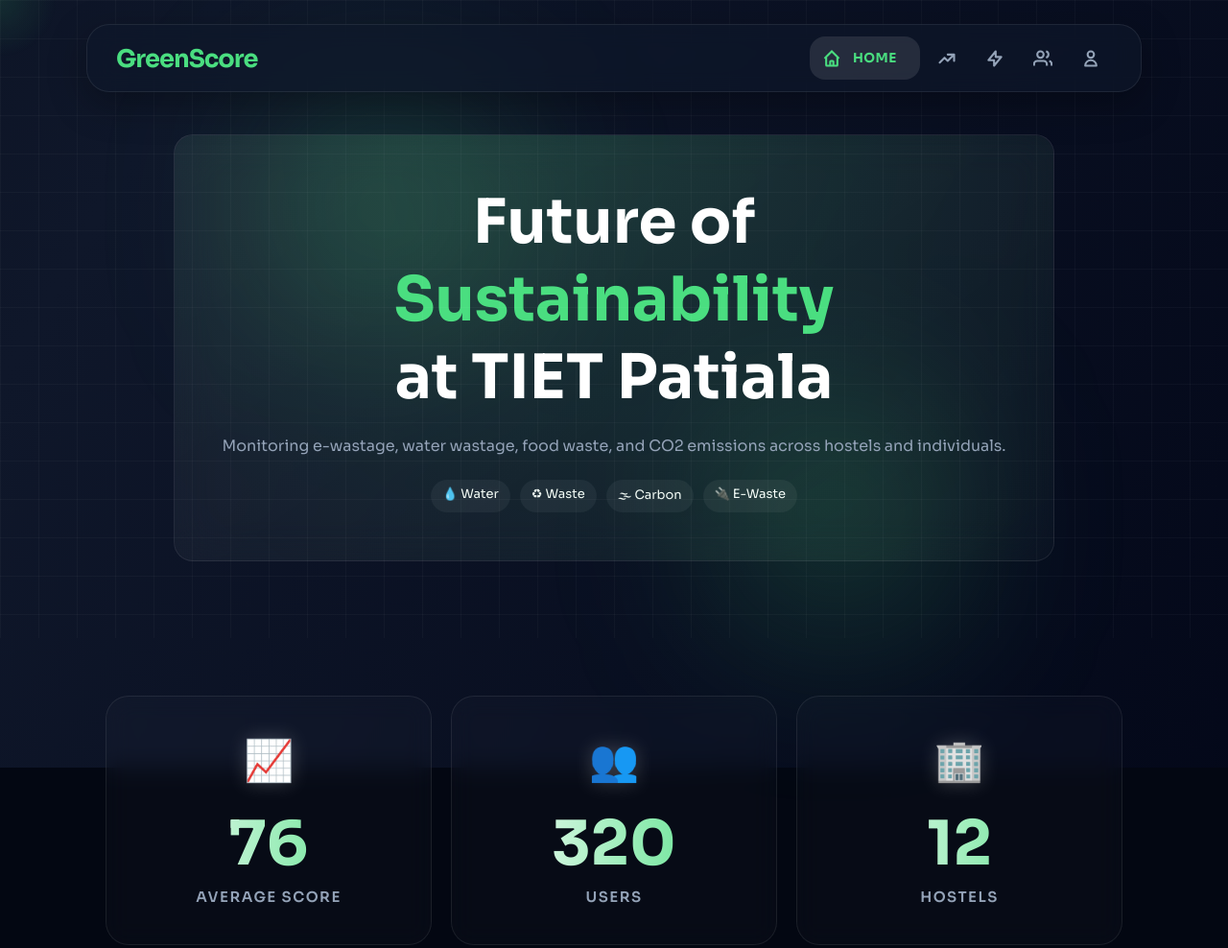
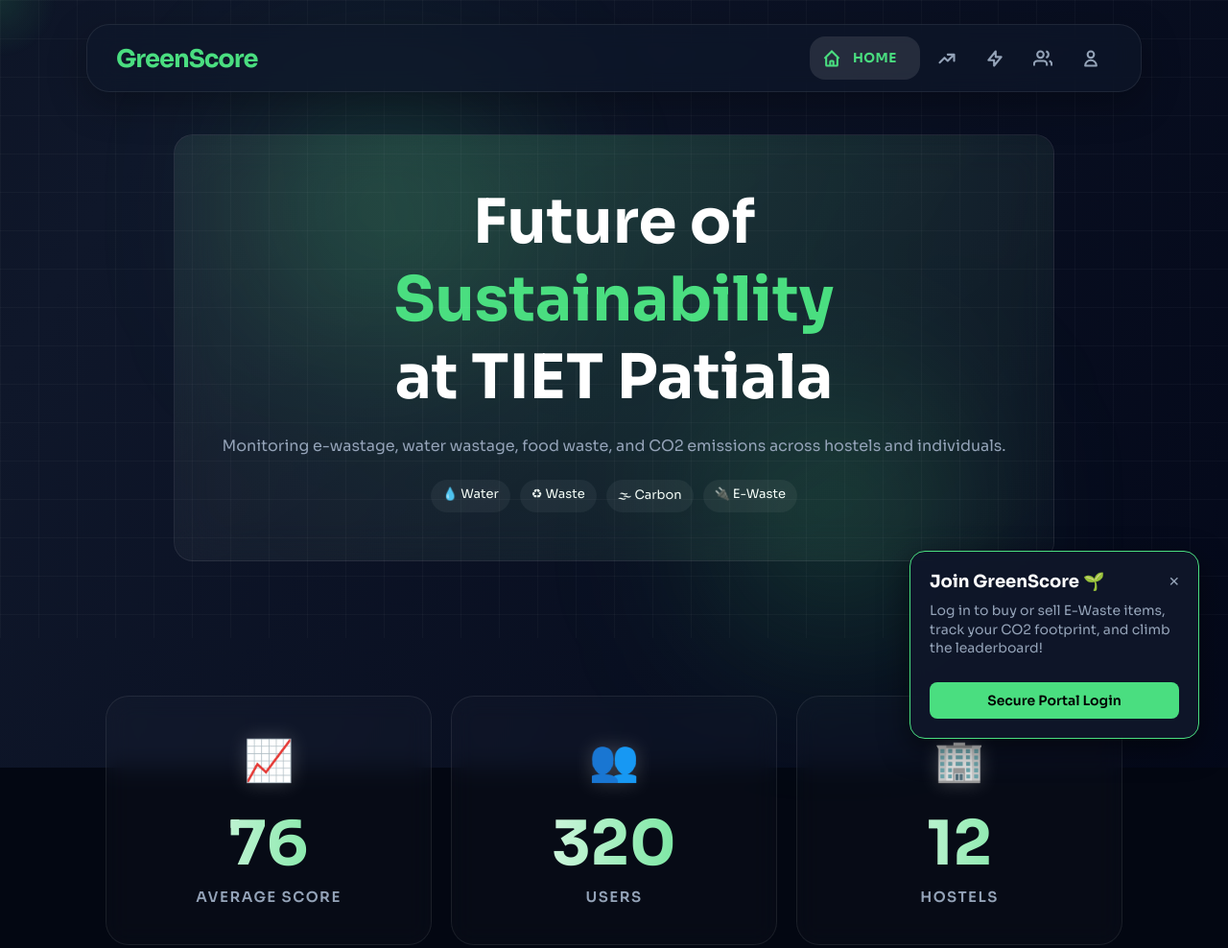
Before and after one commit to abhyudaysaksena06/Env_Pro_Full_Stack, a website: page Env_Pro/index.html in a window 1280 px wide. Shown: the top 988 px of the page at 96% size. Drawn offline with nearby package versions, Linux system fonts and the light colour scheme.

Commit message:
Add roll number schema and global frontend auth popup guards

```diff
--- a/Env_Pro/auth.js
+++ b/Env_Pro/auth.js
@@ -55,6 +55,7 @@ document.addEventListener("DOMContentLoaded", () => {
                     body: JSON.stringify({
                         name: document.getElementById('name').value,
                         email: document.getElementById('email').value,
+                        rollNumber: document.getElementById('rollNumber').value,
                         phone: document.getElementById('phone').value,
                         hostelName: document.getElementById('hostelName').value,
                         password: document.getElementById('password').value
--- a/Env_Pro/profile.js
+++ b/Env_Pro/profile.js
@@ -23,7 +23,7 @@ document.addEventListener("DOMContentLoaded", () => {
         const inputs = document.querySelectorAll('.input-group input');
         if(inputs.length >= 5) {
             inputs[0].value = user.name;      // Full Name
-            inputs[1].value = "N/A";          // Roll No (Hidden/Placeholder)
+            inputs[1].value = user.rollNumber || "N/A"; // Roll No
             inputs[2].value = user.email;     // Email
             inputs[3].value = user.hostelName || "Day Scholar"; // Hostel
             inputs[4].value = user.phone || "Not Provided"; // Phone
--- a/Env_Pro/script.js
+++ b/Env_Pro/script.js
@@ -131,7 +131,7 @@ function initPreloader() {
 
 window.addEventListener("load", initPreloader);
 
-/* MOBILE MENU TOGGLE */
+/* MOBILE MENU TOGGLE AND AUTH POPUP */
 document.addEventListener("DOMContentLoaded", () => {
     const hamburger = document.querySelector(".hamburger");
     const menu = document.querySelector(".menu");
@@ -140,6 +140,34 @@ document.addEventListener("DOMContentLoaded", () => {
             hamburger.classList.toggle("active");
             menu.classList.toggle("active");
         });
+    }
+
+    // Global Login Prompt
+    const token = localStorage.getItem('token');
+    const path = window.location.pathname;
+    const isAuthPage = path.includes('login.html') || path.includes('register.html');
+
+    if(!token && !isAuthPage && !sessionStorage.getItem('popupDismissed')) {
+        const popup = document.createElement('div');
+        popup.id = 'authPopup';
+        popup.style = "position:fixed; bottom:30px; right:30px; background:rgba(15,23,42,0.95); border:1px solid #4ade80; padding:20px; border-radius:16px; z-index:9999; backdrop-filter:blur(10px); box-shadow:0 10px 30px rgba(0,0,0,0.5); transform:translateY(50px); opacity:0; transition:all 0.5s cubic-bezier(0.175, 0.885, 0.32, 1.275);";
+        popup.innerHTML = `
+            <div style="display:flex; justify-content:space-between; align-items:flex-start; margin-bottom:10px;">
+                <h3 style="color:white; font-size:18px;">Join GreenScore 🌱</h3>
+                <button onclick="sessionStorage.setItem('popupDismissed', 'true'); document.getElementById('authPopup').style.display='none'" style="background:none; border:none; color:var(--muted); font-size:18px; cursor:pointer;" aria-label="Close">&times;</button>
+            </div>
+            <p style="color:var(--muted); font-size:14px; margin-bottom:15px; max-width:260px; line-height:1.4;">Log in to buy or sell E-Waste items, track your CO2 footprint, and climb the leaderboard!</p>
+            <div style="display:flex; gap:10px;">
+                <button onclick="window.location.href='login.html'" class="btn" style="padding:10px 20px; font-size:14px; width:100%; background:#4ade80; color:black; font-weight:600; text-align:center;">Secure Portal Login</button>
+            </div>
+        `;
+        document.body.appendChild(popup);
+
+        // Wait for preloader to finish, then slide in
+        setTimeout(() => {
+            popup.style.transform = "translateY(0)";
+            popup.style.opacity = "1";
+        }, 2500);
     }
 });
 
--- a/server.js
+++ b/server.js
@@ -99,6 +99,7 @@ const EwasteItem = mongoose.model('EwasteItem', ItemSchema);
 const UserSchema = new mongoose.Schema({
     name: { type: String, required: true },
     email: { type: String, required: true, unique: true },
+    rollNumber: { type: String, required: true },
     password: { type: String, required: true },
     phone: String,
     hostelName: String,
@@ -143,14 +144,14 @@ const isAdmin = (req, res, next) => {
 // --- AUTHENTICATION ROUTES ---
 app.post('/api/auth/register', async (req, res) => {
     try {
-        const { name, email, password, phone, hostelName } = req.body;
+        const { name, email, rollNumber, password, phone, hostelName } = req.body;
         let user = await User.findOne({ email });
         if (user) return res.status(400).json({ message: 'User already exists' });
 
         const salt = await bcrypt.genSalt(10);
         const hashedPassword = await bcrypt.hash(password, salt);
 
-        user = new User({ name, email, password: hashedPassword, phone, hostelName });
+        user = new User({ name, email, rollNumber, password: hashedPassword, phone, hostelName });
         await user.save();
 
         const token = jwt.sign({ id: user.id, role: user.role, name: user.name, email: user.email }, process.env.JWT_SECRET || 'fallback_secret_key', { expiresIn: '7d' });
```
Also changed, not shown: Env_Pro/ewaste_form.js (+8 -0 lines), Env_Pro/register.html (+4 -0 lines).
